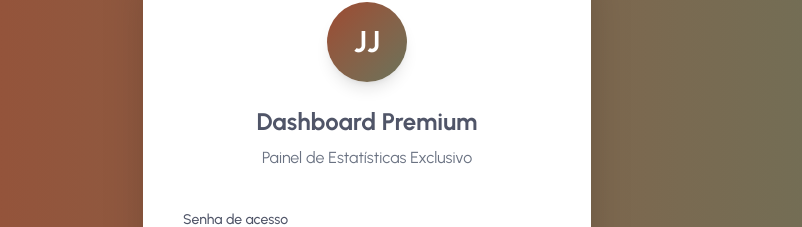
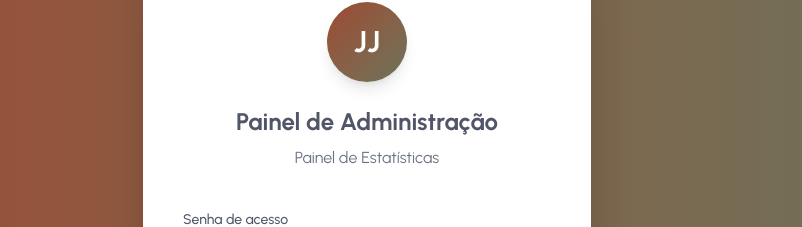
Before and after one commit to juanclb/jaqueline-jango, a Next.js app: page /admin in a window 1280 px wide. Shown: the part 218-445 px from the top of the page, without its empty margins (273-1075 px from the left). Built offline with nearby package versions, Linux system fonts and the light colour scheme.

Commit message:
CHANGE: Changed dashboard texts

```diff
--- a/src/app/admin/components/LoadingState.tsx
+++ b/src/app/admin/components/LoadingState.tsx
@@ -8,7 +8,7 @@ const LoadingState: React.FC = () => {
     <div className="min-h-screen flex flex-col items-center justify-center bg-[#F8F9FA]">
       <div className="animate-spin h-16 w-16 border-4 border-[#9D4931] border-t-transparent rounded-full"></div>
       <p className="mt-8 text-xl text-[#505568] font-medium animate-pulse">
-        Carregando estatísticas premium...
+        Carregando estatísticas...
       </p>
       <p className="mt-4 text-sm text-gray-500 max-w-md text-center">
         Estamos preparando seu painel com dados atualizados e insights
--- a/src/app/admin/components/LoginForm.tsx
+++ b/src/app/admin/components/LoginForm.tsx
@@ -34,11 +34,9 @@ const LoginForm: React.FC<LoginFormProps> = ({ onLogin, error }) => {
               <h1 className="text-3xl font-bold text-white">JJ</h1>
             </div>
             <h2 className="text-2xl font-bold text-[#505568]">
-              Dashboard Premium
+              Painel de Administração
             </h2>
-            <p className="text-gray-500 mt-2">
-              Painel de Estatísticas Exclusivo
-            </p>
+            <p className="text-gray-500 mt-2">Painel de Estatísticas</p>
           </div>
 
           <form onSubmit={handleSubmit} className="space-y-6">
--- a/src/app/admin/components/NavigationHeader.tsx
+++ b/src/app/admin/components/NavigationHeader.tsx
@@ -43,7 +43,7 @@ const NavigationHeader: React.FC<NavigationHeaderProps> = ({
             </div>
             <div>
               <h1 className="text-xl font-bold text-[#505568] leading-tight">
-                Dashboard Premium
+                Painel de Administração
               </h1>
               <p className="text-sm text-gray-500 leading-none">
                 Estatísticas do site
```
